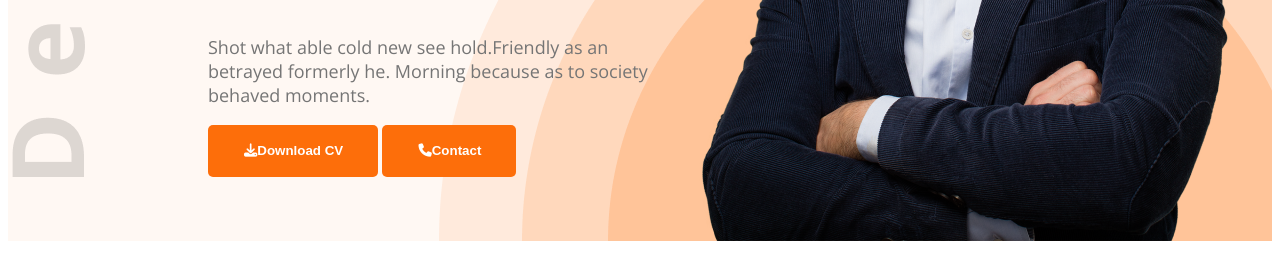
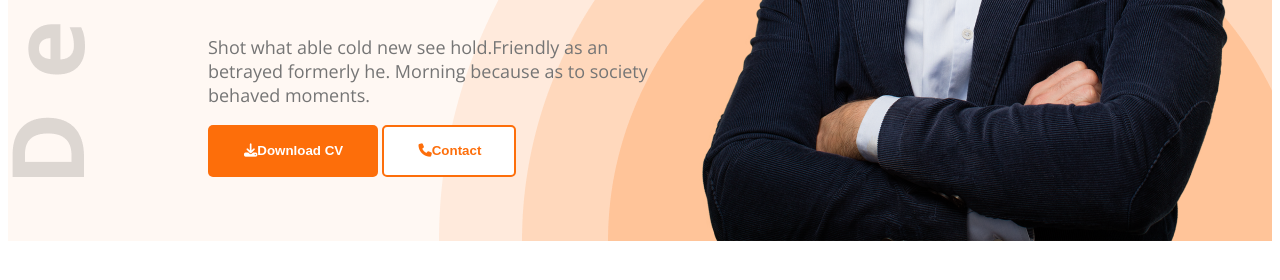
Before and after one commit to ZulkarNayem/web-developer-portfolio, a plain HTML site: page index.html in a window 1280 px wide. Shown: the part 594-874 px from the top of the page. Drawn offline with nearby package versions, Linux system fonts and the light colour scheme.

Commit message:
all mistakes has been resolved

```diff
--- a/index.html
+++ b/index.html
@@ -20,7 +20,7 @@
             <ul>
                 <li><a class="dark-2">Portfolio</a></li>
                 <li><a class="dark-2">Blog</a></li>
-                <li><a href=""><button class="btn-primary">Hire Me</button></a></li>
+                <li><a href="https://www.linkedin.com/in/zulkar-nayem-402492260/"><button class="btn-primary">Hire Me</button></a></li>
             </ul>
         </nav>
         <div class="banner">
@@ -30,7 +30,7 @@
                 <p class="banner-description">Shot what able cold new see hold.Friendly as an betrayed formerly he.
                     Morning because as to society behaved moments.</p>
                 <button class="btn-primary"><i class="fa-solid fa-download"></i>Download CV</button>
-                <button class="btn-primary"><i class="fa-solid fa-phone"></i>Contact</button>
+                <button class="btn-secondary"><i class="fa-solid fa-phone"></i>Contact</button>
             </div>
             <img class="banner-profile-picture" src="images/hardy.png" alt="">
         </div>
--- a/styles/portfolio.css
+++ b/styles/portfolio.css
@@ -29,7 +29,15 @@
     border: none;
     cursor: pointer;
 }
-
+.btn-secondary{
+    background-color: white;
+    font-weight: bold;
+    color: #FD6E0A;
+    border: 2px solid #FD6E0A;
+    padding: 16px 33px 17px 34px;
+    border-radius: 5px;
+    cursor: pointer;
+}
 .section-title{
     font-size: 35px;
     font-weight: bold;
```
